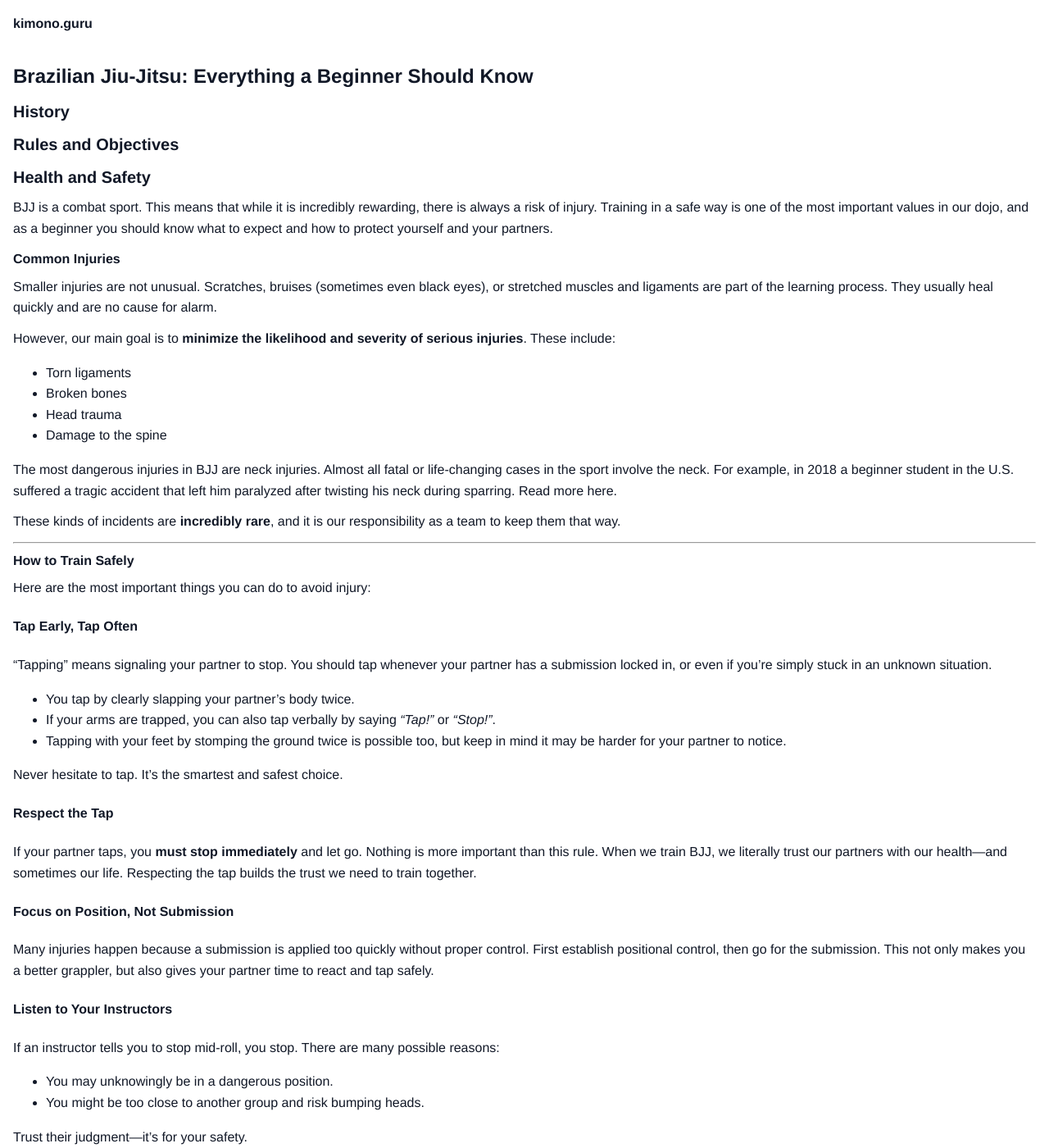
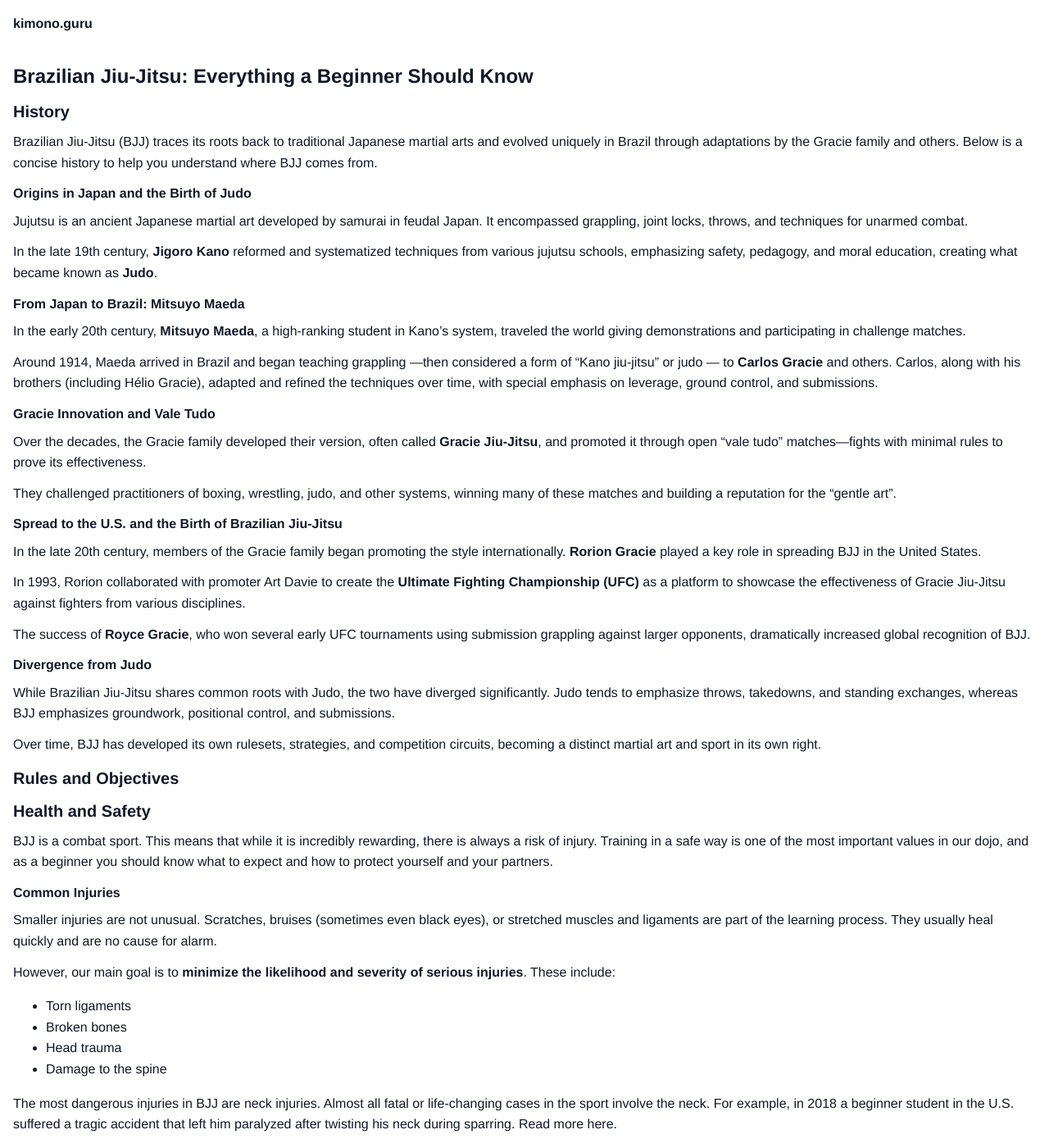
Before and after one commit to janjagusch/kimono.guru, a Jekyll site: the page built from docs/beginners.md, in a window 1280 px wide and 1400 px high. Shown: the whole window at 82% size. Built offline with Jekyll 4.4.1, drawn with Linux system fonts in a browser that asks for light colours; our own code applies the rules of GitHub Pages for plain Markdown files.

Commit message:
Add history section.

```diff
--- a/docs/beginners.md
+++ b/docs/beginners.md
@@ -1,6 +1,36 @@
 # Brazilian Jiu-Jitsu: Everything a Beginner Should Know
 
 ## History
+
+Brazilian Jiu-Jitsu (BJJ) traces its roots back to traditional Japanese martial arts and evolved uniquely in Brazil through adaptations by the Gracie family and others. Below is a concise history to help you understand where BJJ comes from.
+
+### Origins in Japan and the Birth of Judo
+Jujutsu is an ancient Japanese martial art developed by samurai in feudal Japan. It encompassed grappling, joint locks, throws, and techniques for unarmed combat.
+
+In the late 19th century, **Jigoro Kano** reformed and systematized techniques from various jujutsu schools, emphasizing safety, pedagogy, and moral education, creating what became known as **Judo**.
+
+### From Japan to Brazil: Mitsuyo Maeda
+In the early 20th century, **Mitsuyo Maeda**, a high-ranking student in Kano’s system, traveled the world giving demonstrations and participating in challenge matches.
+
+Around 1914, Maeda arrived in Brazil and began teaching grappling —then considered a form of “Kano jiu-jitsu” or judo — to **Carlos Gracie** and others. Carlos, along with his brothers (including Hélio Gracie), adapted and refined the techniques over time, with special emphasis on leverage, ground control, and submissions.
+
+### Gracie Innovation and Vale Tudo
+Over the decades, the Gracie family developed their version, often called **Gracie Jiu-Jitsu**, and promoted it through open “vale tudo” matches—fights with minimal rules to prove its effectiveness.
+
+They challenged practitioners of boxing, wrestling, judo, and other systems, winning many of these matches and building a reputation for the “gentle art”.
+
+### Spread to the U.S. and the Birth of Brazilian Jiu-Jitsu
+In the late 20th century, members of the Gracie family began promoting the style internationally. **Rorion Gracie** played a key role in spreading BJJ in the United States.
+
+In 1993, Rorion collaborated with promoter Art Davie to create the **Ultimate Fighting Championship (UFC)** as a platform to showcase the effectiveness of Gracie Jiu-Jitsu against fighters from various disciplines.
+
+The success of **Royce Gracie**, who won several early UFC tournaments using submission grappling against larger opponents, dramatically increased global recognition of BJJ.
+
+### Divergence from Judo
+
+While Brazilian Jiu-Jitsu shares common roots with Judo, the two have diverged significantly. Judo tends to emphasize throws, takedowns, and standing exchanges, whereas BJJ emphasizes groundwork, positional control, and submissions.
+
+Over time, BJJ has developed its own rulesets, strategies, and competition circuits, becoming a distinct martial art and sport in its own right.
 
 ## Rules and Objectives
 
```
